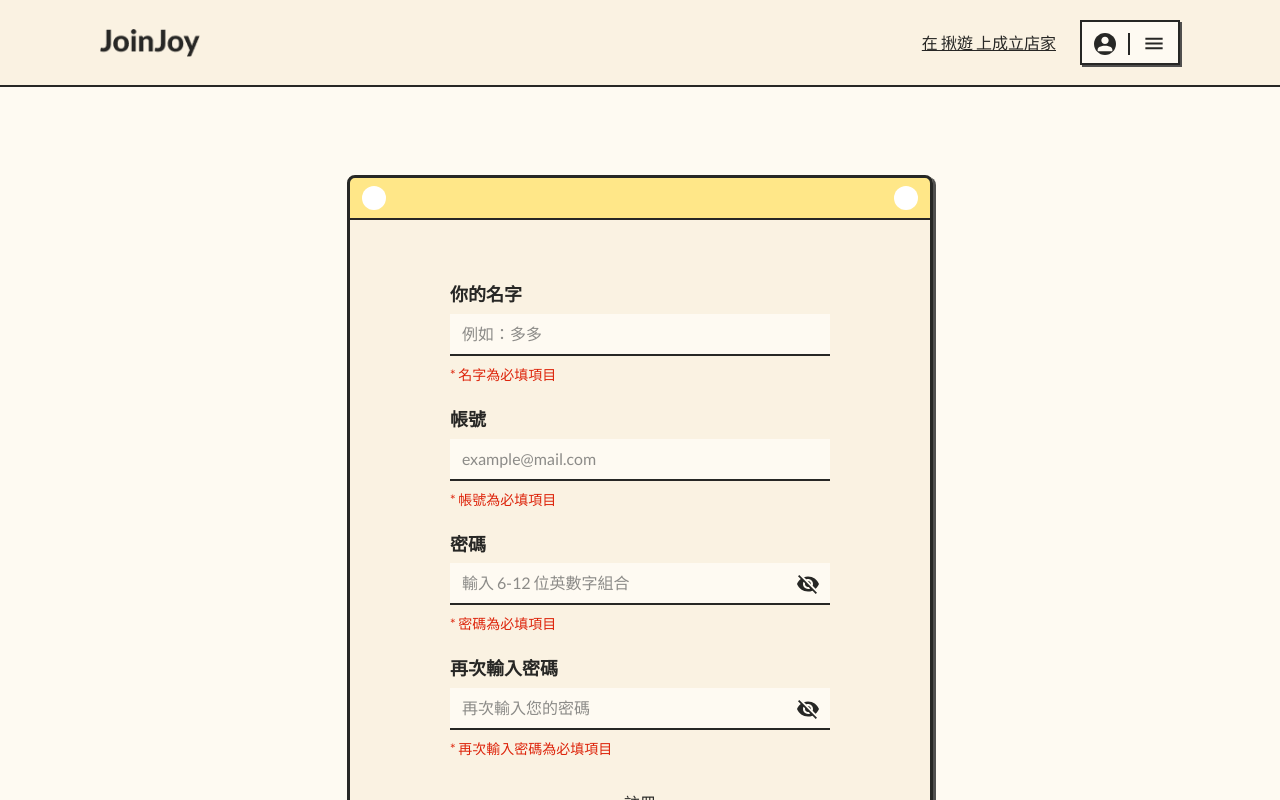
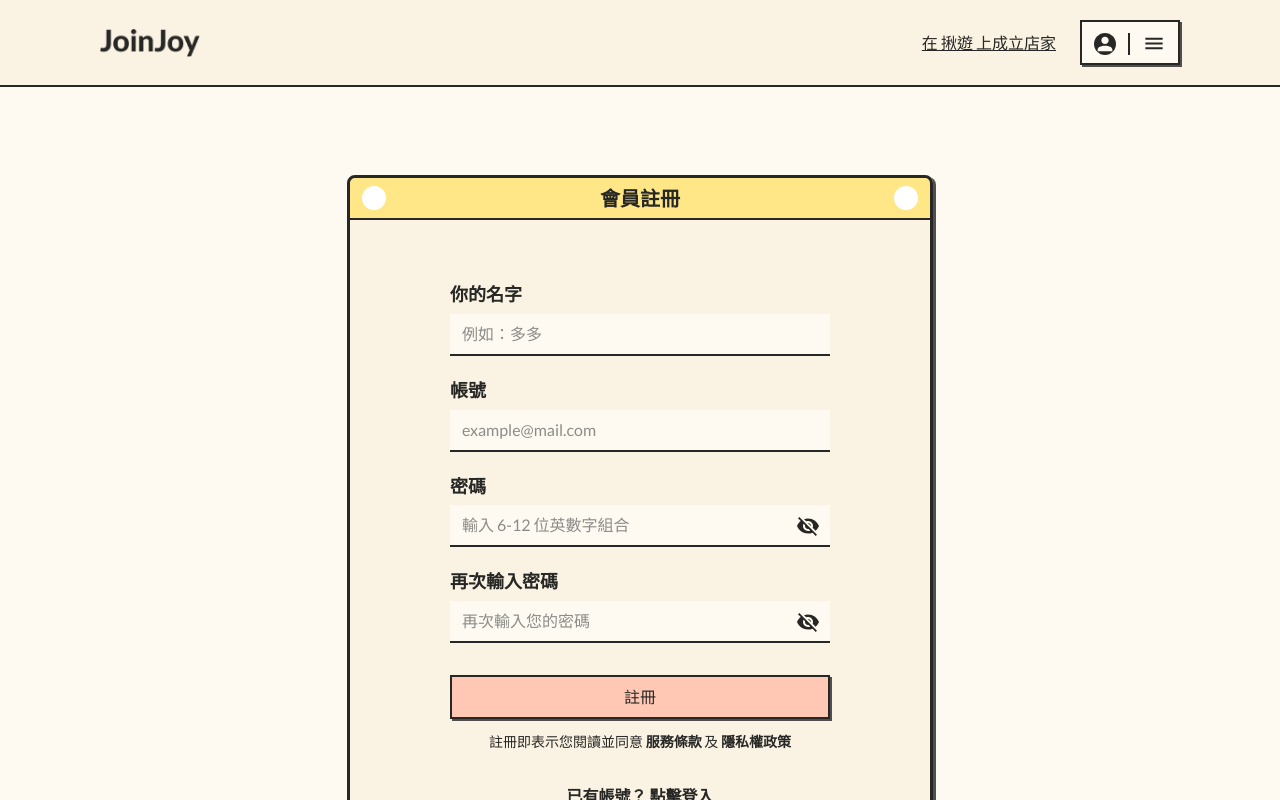
Before and after one commit to star82620/join-joy, a Next.js app: page /signup in a window 1280 px wide. Shown: the top 800 px of the page. Built offline with nearby package versions, Linux system fonts and the light colour scheme.

Commit message:
update/ adjust component Form & FormInput

```diff
--- a/common/components/FormInput.tsx
+++ b/common/components/Form/FormInput.tsx
@@ -1,27 +1,31 @@
-import { useEffect, useState } from "react";
+import { useEffect, useState, ReactNode } from "react";
 import Image from "next/image";
 import clsx from "clsx";
-import { InputType, InputSetType } from "@/types/types";
-
-// 如果 errorMsg 有內容，就 show errorMsg，沒有的話就隱藏
-// 如果 type === password，就 show 眼睛圖
-// 點擊 eye image 改變該 input type => useState + useRef
+import { InputType, InputSetType, InputErrorsType } from "@/types/types";
 
 type ShowPasswordType = Record<string, boolean>;
 
-type PropsType = { inputSet: InputSetType };
+type FormInputProps = {
+  inputSet: InputSetType;
+  inputErrors: InputErrorsType;
+  setInputErrors: (inputErrors: InputErrorsType) => void;
+};
 
-export default function FormInput({ inputSet }: PropsType) {
-  const initialState: ShowPasswordType = inputSet.reduce<ShowPasswordType>(
-    (obj, input) => {
-      if (input.type === "password") obj[input.inputName] = false;
-      return obj;
-    },
-    {}
-  );
+export default function FormInput({
+  inputSet,
+  inputErrors,
+  setInputErrors,
+}: FormInputProps) {
+  // 管理「顯示密碼」狀態的物件，會根據 inputSet 自動生成，預設 false
+  const initialShowPassword: ShowPasswordType = {};
+  inputSet.forEach((input) => {
+    if (input.type === "password") {
+      initialShowPassword[input.inputName] = false;
+    }
+  });
 
   const [showPassword, setShowPassword] =
-    useState<ShowPasswordType>(initialState); //預設看不到密碼
+    useState<ShowPasswordType>(initialShowPassword); //預設看不到密碼
 
   return inputSet.map((input: InputType) => {
     const { label, type, inputName, placeholder, required, errorMsg } = input;
@@ -58,7 +62,7 @@ export default function FormInput({ inputSet }: PropsType) {
           ></input>
         </div>
 
-        {errorMsg && (
+        {inputErrors[inputName] && (
           <p className="text-danger mt-2 md:mt-1 text-sm md:text-xs">
             {errorMsg}
           </p>
--- /dev/null
+++ b/common/components/Form/index.tsx
@@ -0,0 +1,41 @@
+import React, { useState } from "react";
+import FormInput from "./FormInput";
+import Button from "../GeneralButton";
+import { InputType, InputSetType, InputErrorsType } from "@/types/types";
+import { GeneralButtonProps } from "../GeneralButton/data";
+
+type FormProps = {
+  inputSet: InputSetType;
+  btnSet: GeneralButtonProps;
+};
+
+export default function Form({ inputSet, btnSet }: FormProps) {
+  //管理 error 狀態的物件，會根據 inputSet 自動生成，預設 false
+  const initialErrorData: InputErrorsType = {};
+  inputSet.forEach((input: InputType) => {
+    return (initialErrorData[input.inputName] = false);
+  });
+  const [inputErrors, setInputErrors] = useState(initialErrorData);
+
+  // btnSet
+  const { type, children, onClick, isDisabled, appearance, className } = btnSet;
+
+  return (
+    <form className="flex flex-col gap-6 md:gap-4 w-[380px] md:w-[300px] sm:w-[280px]">
+      <FormInput
+        inputSet={inputSet}
+        inputErrors={inputErrors}
+        setInputErrors={setInputErrors}
+      />
+      <Button
+        type={type}
+        appearance={appearance}
+        onClick={onClick}
+        isDisabled={isDisabled}
+        className={className}
+      >
+        {children}
+      </Button>
+    </form>
+  );
+}
--- a/common/components/GeneralButton/data.tsx
+++ b/common/components/GeneralButton/data.tsx
@@ -1,11 +1,11 @@
 import { ReactNode } from "react";
 
-export type PropsType = {
+export type GeneralButtonProps = {
   type: "button" | "submit" | "reset";
+  appearance: "orange" | "yellow" | "light";
   children: ReactNode;
   onClick: (event: React.MouseEvent<HTMLElement>) => void;
   isDisabled?: boolean;
-  appearance: "orange" | "yellow" | "light";
   className?: string;
 };
 
--- a/common/components/GeneralButton/index.tsx
+++ b/common/components/GeneralButton/index.tsx
@@ -1,6 +1,6 @@
 import React, { Children, ReactNode } from "react";
 import clsx from "clsx";
-import { PropsType, dataSet } from "./data";
+import { GeneralButtonProps, dataSet } from "./data";
 
 // 執行此元件 function：給予對應的 props（type、text、callback function），輸出結果為 button
 // 需要判斷的東西：樣式顏色（目前有三種：白黃橘）、按鈕 type、callbackFunction、按鈕內容
@@ -12,7 +12,7 @@ export default function GeneralButton({
   isDisabled,
   appearance,
   className,
-}: PropsType) {
+}: GeneralButtonProps) {
   const defaultStyle = dataSet[appearance].default;
   const hoverStyle = dataSet[appearance].hover;
   const activeStyle = dataSet[appearance].active;
--- a/modules/Signup/data.tsx
+++ b/modules/Signup/data.tsx
@@ -1,12 +1,5 @@
 import { apiParamsType, InputSetType } from "@/types/types";
-
-// errorMsg
-// export interface ErrorType {
-//   nickname: string | undefined;
-//   email: string | undefined;
-//   password: string | undefined;
-//   confirmPassword: string | undefined;
-// }
+import { GeneralButtonProps } from "@/common/components/GeneralButton/data";
 
 export const title = "會員註冊";
 
@@ -45,6 +38,18 @@ export const inputSet: InputSetType = [
   },
 ];
 
+//Form 按鈕狀態
+const t = () => console.log("我被按了");
+
+export const btnSet: GeneralButtonProps = {
+  type: "button",
+  children: "註冊",
+  onClick: t,
+  isDisabled: false,
+  appearance: "orange",
+  className: "mt-2",
+};
+
 //API
 export const apiParams: apiParamsType = {
   apiPath: "/users/sign_up",
--- a/modules/Signup/index.tsx
+++ b/modules/Signup/index.tsx
@@ -1,10 +1,10 @@
 import React, { useState } from "react";
 import Link from "@/common/components/GeneralLink";
 import Wrapper from "@/common/components/Wrapper";
-import FormInput from "@/common/components/FormInput";
+import Form from "@/common/components/Form";
 import { InputType, InputSetType } from "@/types/types";
 import fetchApi from "@/common/helpers/fetchApi";
-import { title, inputSet, apiParams } from "./data";
+import { title, inputSet, btnSet, apiParams } from "./data";
 
 export default function Signup() {
   // const resData = fetchApi(apiParams);
@@ -12,15 +12,13 @@ export default function Signup() {
   return (
     <div className="m-auto w-fit">
       <Wrapper
-        title={title}
-        titleStyle="text-[20px] md:text-[18px] md:leading-heading"
+        titleTag={
+          <h2 className="text-[20px] md:text-[18px] md:leading-heading">
+            {title}
+          </h2>
+        }
       >
-        <form className="flex flex-col gap-6 md:gap-4 w-[380px] md:w-[300px] sm:w-[280px]">
-          <FormInput inputSet={inputSet} />
-          <button type="button" className="mt-2">
-            註冊
-          </button>
-        </form>
+        <Form inputSet={inputSet} btnSet={btnSet} />
         <p className="mt-3 text-center text-sm md:text-xs">
           註冊即表示您閱讀並同意 <b>服務條款</b> 及 <b>隱私權政策</b>
         </p>
--- a/types/types.tsx
+++ b/types/types.tsx
@@ -1,3 +1,5 @@
+import { type } from "os";
+
 //FormInput
 export interface InputType {
   label: string;
@@ -10,6 +12,8 @@ export interface InputType {
 
 export type InputSetType = InputType[];
 
+export type InputErrorsType = Record<string, boolean>;
+
 //FetchApi
 export type apiParamsType = {
   apiPath: string;
```
